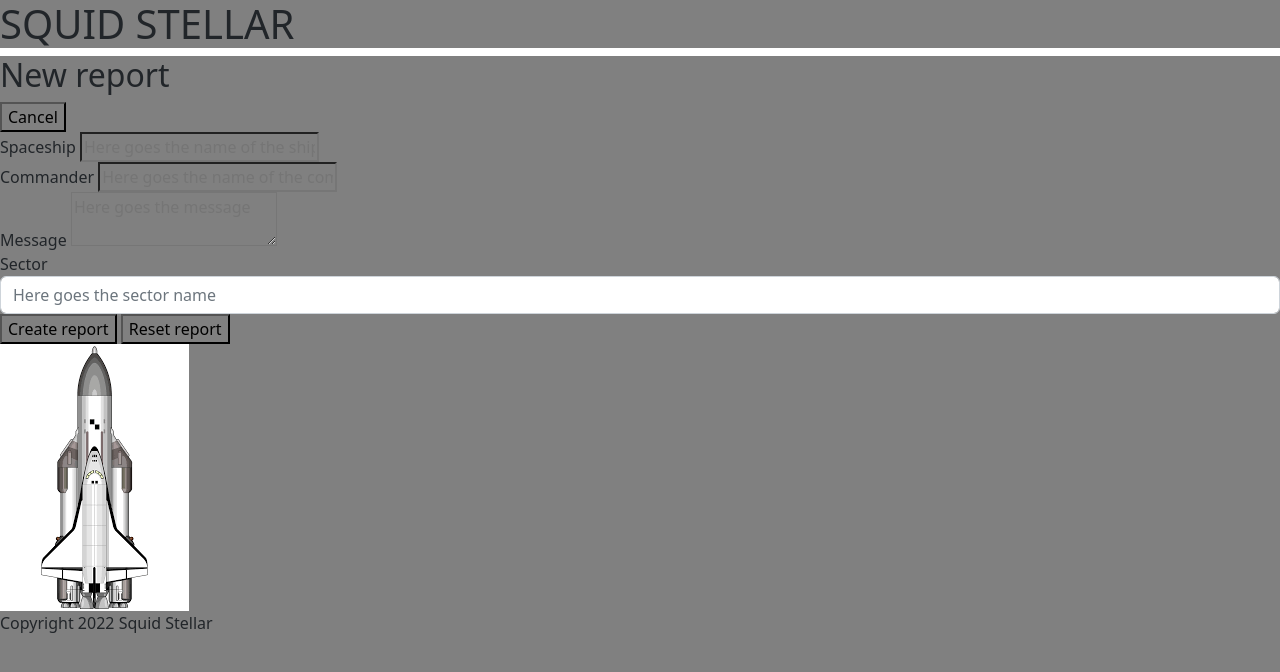
After one commit to Beadeavila/SquidStellar, a PHP site: template src/Views/createReport.php in a window 1280 px wide. The commit adds this page. Shown: the top 672 px of the page. Run offline with PHP 8.4, Linux system fonts and the light colour scheme; the template is opened without the code that fills it, so the values that code supplies are empty.

Commit message:
creat form and add in createreport.php

```diff
--- /dev/null
+++ b/css/styles.css
@@ -0,0 +1,3 @@
+*{
+    background-color: gray;
+}
--- a/src/Models/Fleet.php
+++ b/src/Models/Fleet.php
@@ -74,5 +74,11 @@ class Fleet{
         return $this->date;
     }
 
+    public function save(){
+
+       $this->database->mysql->query("INSERT INTO {$this->table} (`spaceship`, `commander`, `message`, `sector`) VALUES ('$this->spaceship', '$this->commander', '$this->message', '$this->sector')");
+
+    }
+
 
 }
--- /dev/null
+++ b/src/Views/Components/footer.php
@@ -0,0 +1,3 @@
+<footer>
+    <p>Copyright 2022 Squid Stellar</p>
+</footer>
--- /dev/null
+++ b/src/Views/Components/header.php
@@ -0,0 +1,3 @@
+<header>
+    <h1>SQUID STELLAR</h1>
+</header>
--- a/src/Views/Components/layout.php
+++ b/src/Views/Components/layout.php
@@ -5,5 +5,5 @@
     <meta http-equiv="X-UA-Compatible" content="IE=edge">
     <meta name="viewport" content="width=device-width, initial-scale=1.0">
     <link href="https://cdn.jsdelivr.net/npm/bootstrap@5.2.3/dist/css/bootstrap.min.css" rel="stylesheet" integrity="sha384-rbsA2VBKQhggwzxH7pPCaAqO46MgnOM80zW1RWuH61DGLwZJEdK2Kadq2F9CUG65" crossorigin="anonymous">
-
+    <link href="css/styles.css" rel="stylesheet">
 </head>
--- /dev/null
+++ b/src/Views/createReport.php
@@ -0,0 +1,48 @@
+<?php
+        require_once("Components/layout.php");
+        require_once("Components/header.php");
+
+?>
+
+<html>
+<body>
+        <main>
+                <h2>New report</h2>
+                <a href="./index.php"><button type="button" id="button-cancel">Cancel</button></a>
+
+                        <form action='?action=store' method="post">
+                        <div>
+                                <span>Spaceship</span>
+                                <input type="text" name="spaceship" required placeholder="Here goes the name of the ship">
+                        </div>
+                        <div>
+                                <span>Commander</span>
+                                <input type="text" name="commander" required placeholder="Here goes the name of the commander">
+                        </div>
+                        <div>
+                                <span>Message</span>
+                                <textarea area-label="With textarea" type="text" name="message" required placeholder="Here goes the message"></textarea>
+                        </div>
+                        <div>
+                                <span>Sector</span>
+                                <input class="form-control" type="text" name="sector" required placeholder="Here goes the sector name">
+                        </div>
+                        <div>
+                                <input type="submit" value="Create report">
+                                <input type="reset" value="Reset report">
+                        </div>
+                        </form>
+                        <div>
+                                <img src="public/cohete.png">
+
+                        </div>
+
+        </main>
+
+        <?php
+
+        require_once("Components/footer.php");
+
+        ?>
+</body>
+</html>
```
Also changed, not shown: src/Controllers/SpaceShipController.php (+32 -1 lines), src/Views/spaceshipList.php (+11 -2 lines).
